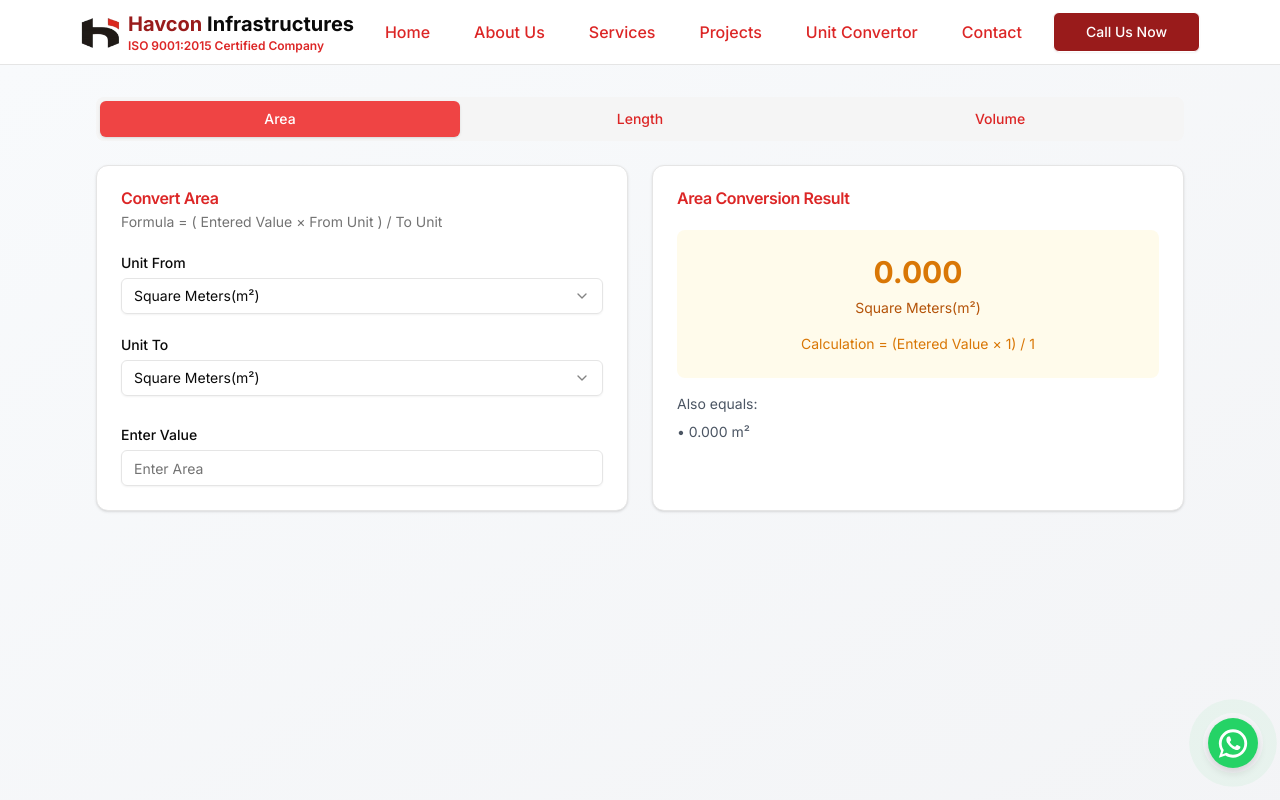
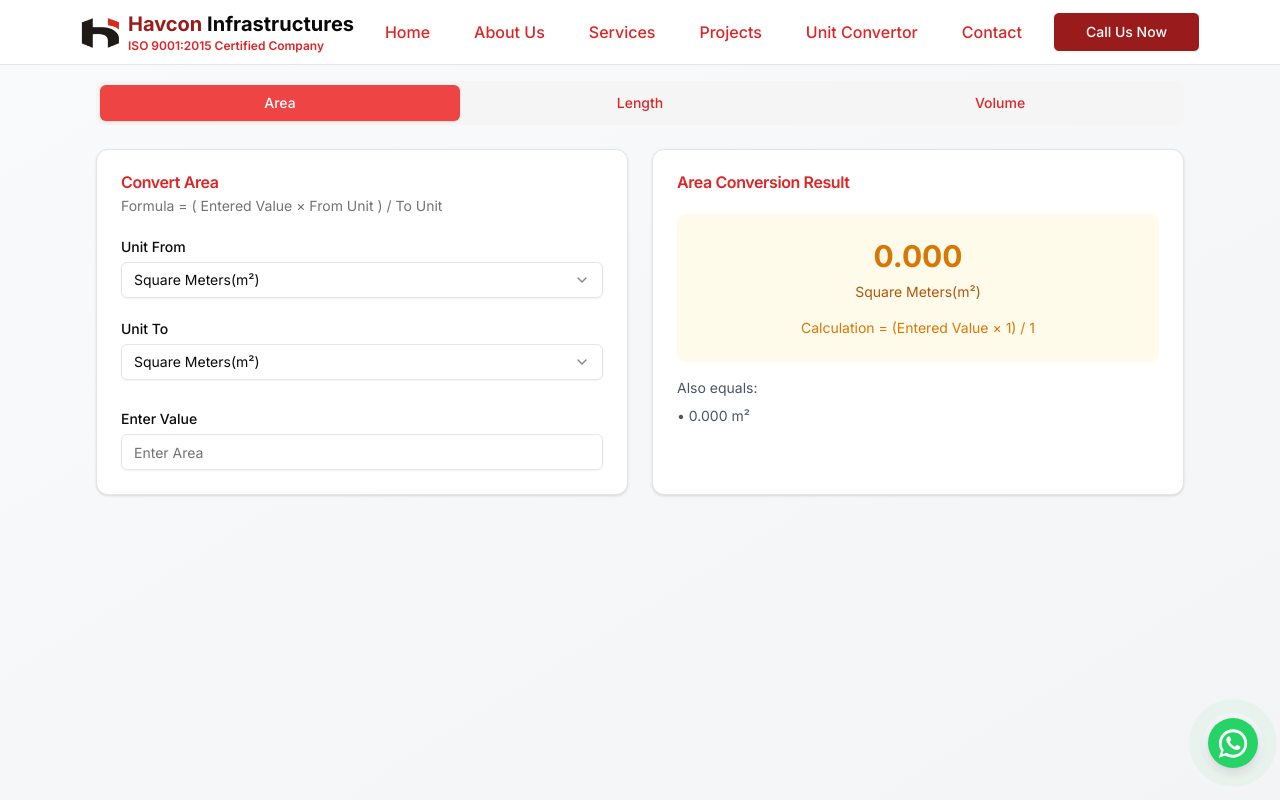
Before and after one commit to zefiali/havcon-infrastructures, a Next.js app: page /unitconvertor in a window 1280 px wide. Shown: the top 800 px of the page. Built offline with nearby package versions, Linux system fonts and the light colour scheme.

Commit message:
change padding of unit convertor page

```diff
--- a/src/app/unitconvertor/page.jsx
+++ b/src/app/unitconvertor/page.jsx
@@ -80,7 +80,7 @@
 
   return (
     <div className="min-h-screen bg-gradient-to-br from-slate-50 to-gray-100">
-      <div className="max-w-6xl mx-auto px-4 sm:px-6 lg:px-8 py-8">
+      <div className="max-w-6xl mx-auto px-4 sm:px-6 lg:px-8 py-4">
         <Tabs defaultValue="area" className="w-full">
           <TabsList className="grid w-full grid-cols-3 h-full">
             <TabsTrigger value="area" className="py-2">
```
